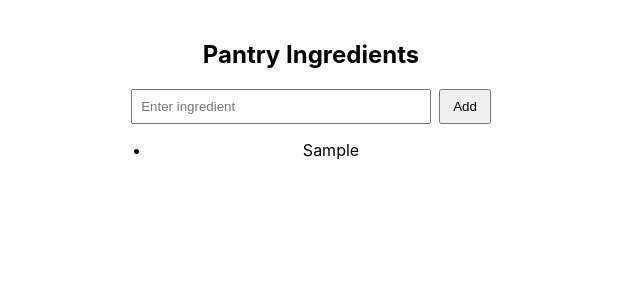
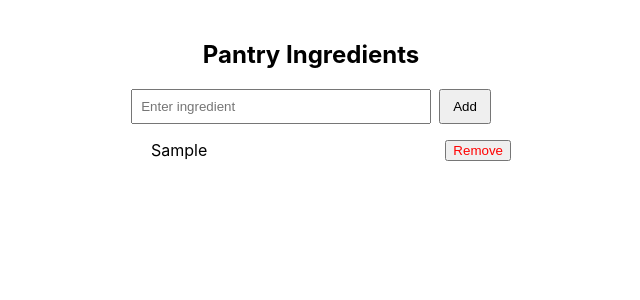
Before and after one commit to Bisheshwar-Das/smart-meal-planner, a React (Create React App) app: page / in a window 1280 px wide. Both pictures are taken after typing "Sample" into the empty fields and a click on the button "Add". Shown: the top 300 px of the page, without its empty margins (329-969 px from the left). Built offline with nearby package versions, Linux system fonts and the light colour scheme.

Commit message:
add remove option to every ingredients

```diff
--- a/src/components/PantryInput.tsx
+++ b/src/components/PantryInput.tsx
@@ -9,6 +9,10 @@ const PantryInput: React.FC = () => {
       setPantry([...pantry, ingredient.trim()]);
       setIngredient("");
     }
+  };
+
+  const handleRemove = (indexToRemove: number) => {
+    setPantry(pantry.filter((_, index) => index !== indexToRemove));
   };
 
   return (
@@ -27,7 +31,12 @@ const PantryInput: React.FC = () => {
 
       <ul>
         {pantry.map((item, index) => (
-          <li key={index}>{item}</li>
+          <li key={index} style={{ display: "flex", justifyContent: "space-between", marginTop: 8 }}>
+            {item}
+            <button onClick={() => handleRemove(index)} style={{ color: "red" }}>
+              Remove
+            </button>
+          </li>
         ))}
       </ul>
     </div>
```
